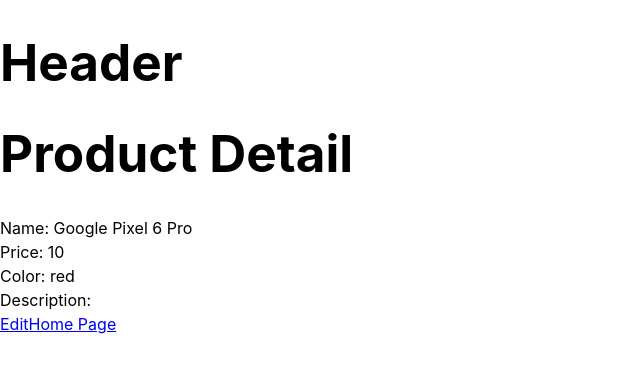
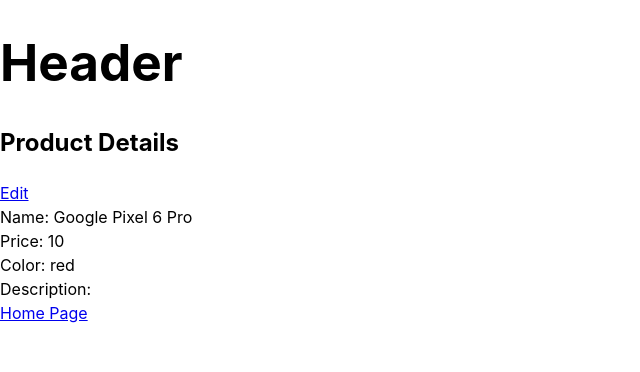
Before and after one commit to pedroduke/products-app, a React (Vite) app: page /products/1 in a window 1280 px wide. Shown: the top 372 px of the page, without its empty margins (0-640 px from the left). Built offline with nearby package versions, Linux system fonts and the light colour scheme; data requests are answered from the project's data file.

Commit message:
add reademe

```diff
--- a/src/components/EditProduct.tsx
+++ b/src/components/EditProduct.tsx
@@ -34,7 +34,7 @@
 
   return (
     <div>
-      <h1>Product Detail</h1>
+      <h2>Edit Product Details</h2>
       <form onSubmit={handleSubmit}>
         <div>
           <label htmlFor='name'>Name:</label>
--- a/src/pages/ProductDetailsPage.tsx
+++ b/src/pages/ProductDetailsPage.tsx
@@ -12,12 +12,12 @@
 
   return (
     <div>
-      <h1>Product Detail</h1>
+      <h2>Product Details</h2>
+      <Link to={`/products/edit/${product!.id}`}>Edit</Link>
       <div>Name: {product!.name}</div>
       <div>Price: {product!.price}</div>
       <div>Color: {product!.color}</div>
       <div>Description: {product!.description}</div>
-      <Link to={`/products/edit/${product!.id}`}>Edit</Link>
       <Link to={'/'}>Home Page</Link>
     </div>
   );
--- a/src/pages/ProductsPage.tsx
+++ b/src/pages/ProductsPage.tsx
@@ -8,6 +8,7 @@
 const ProductsPage = ({ productList }: ProductTypes) => {
   return (
     <>
+      <h2>Products List</h2>
       {productList.length > 0 ? (
         <ul>
           {productList.map((product) => {
```
Also changed, not shown: 1 other file (tests, documents, lock files or other folders).
